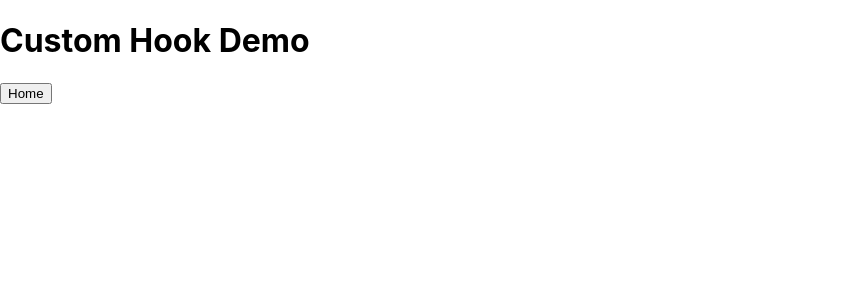
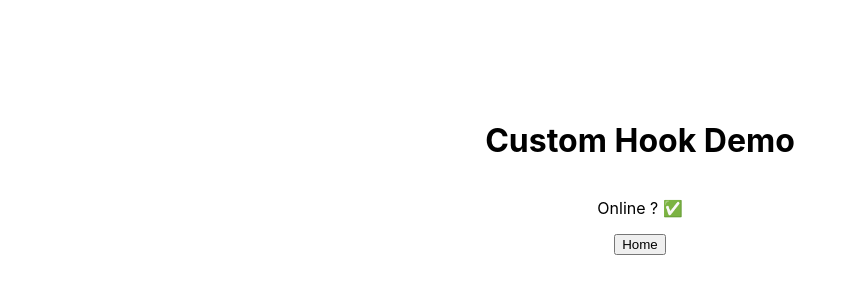
Before and after one commit to timmyjose-experiments/advanced-react, a React (Create React App) app: page /custom-hook-demo in a window 1280 px wide. Shown: the top 300 px of the page, without its empty margins (0-857 px from the left). Built offline with nearby package versions, Linux system fonts and the light colour scheme.

Commit message:
feat: custom hook - useOnlineStatus.

```diff
--- /dev/null
+++ b/src/hooks/useOnlineStatus.ts
@@ -0,0 +1,26 @@
+import { useEffect, useState } from "react"
+
+export const useOnlineStatus = () => {
+  const [isOnline, setIsOnline] = useState<boolean>(true)
+
+  useEffect(() => {
+    const handleOnline = () => {
+      setIsOnline(true)
+    }
+
+    const handleOffline = () => {
+      setIsOnline(false)
+    }
+
+    window.addEventListener('online', handleOnline)
+    window.addEventListener('offline', handleOffline)
+
+    return () => {
+      window.removeEventListener('online', handleOnline)
+      window.removeEventListener('offline', handleOffline)
+    }
+
+  }, [])
+
+  return isOnline
+}
--- a/src/pages/CustomHookDemo.tsx
+++ b/src/pages/CustomHookDemo.tsx
@@ -1,15 +1,20 @@
 import { useNavigate } from "react-router-dom"
+import { globalStyles } from "../globalStyles"
+import { useOnlineStatus } from "../hooks/useOnlineStatus"
 
 const CustomHookDemo = () => {
   const navigate = useNavigate()
 
+  const isOnline = useOnlineStatus()
+
   return (
-    <>
+    <div style={globalStyles.container}>
       <h1>Custom Hook Demo</h1>
+      <p>Online ? {isOnline ? '\u2705' : '\u274c'}</p>
       <button onClick={() => navigate('/')}
         >Home
       </button>
-    </>
+    </div>
   )
 }
 
```
